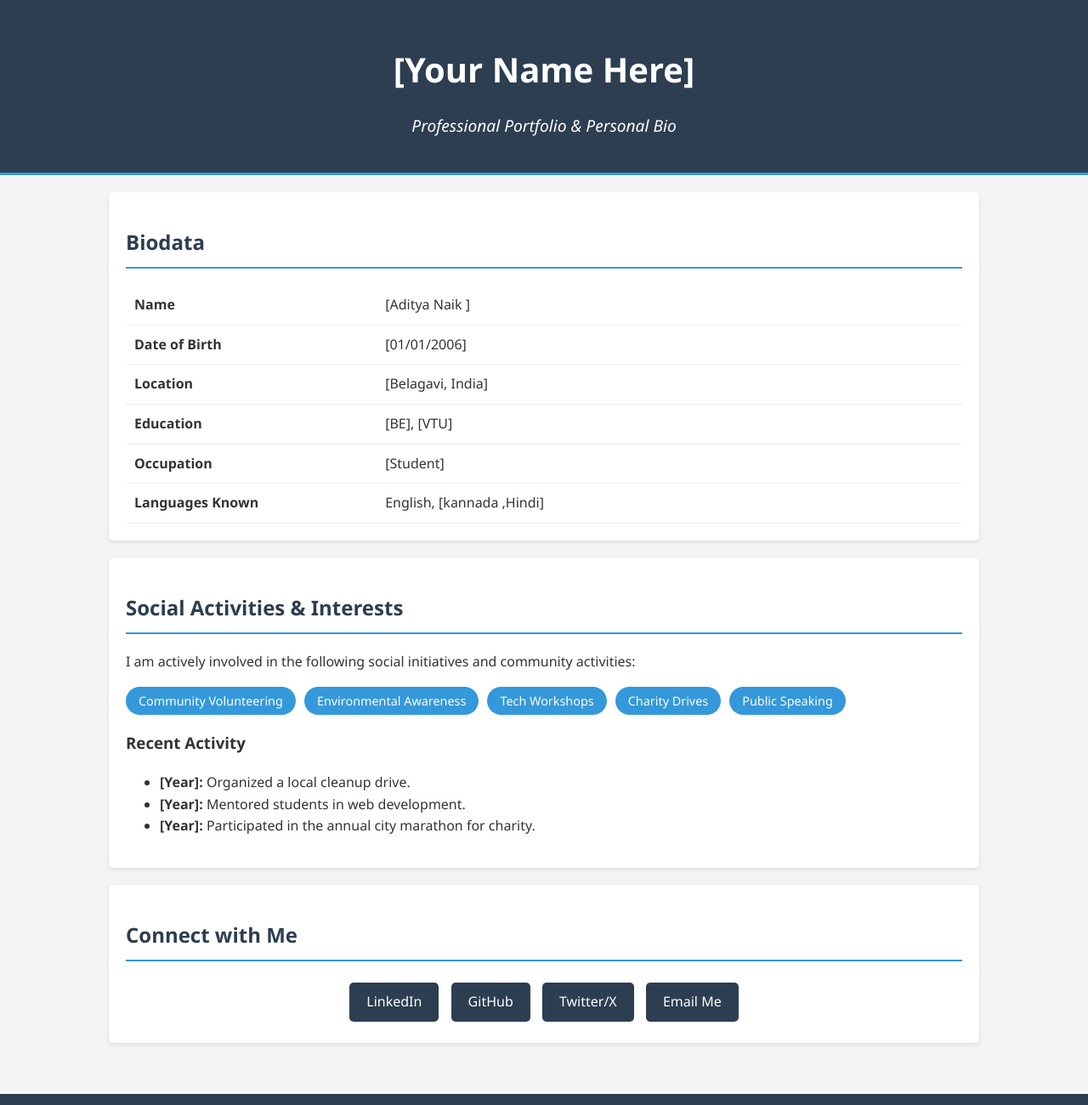
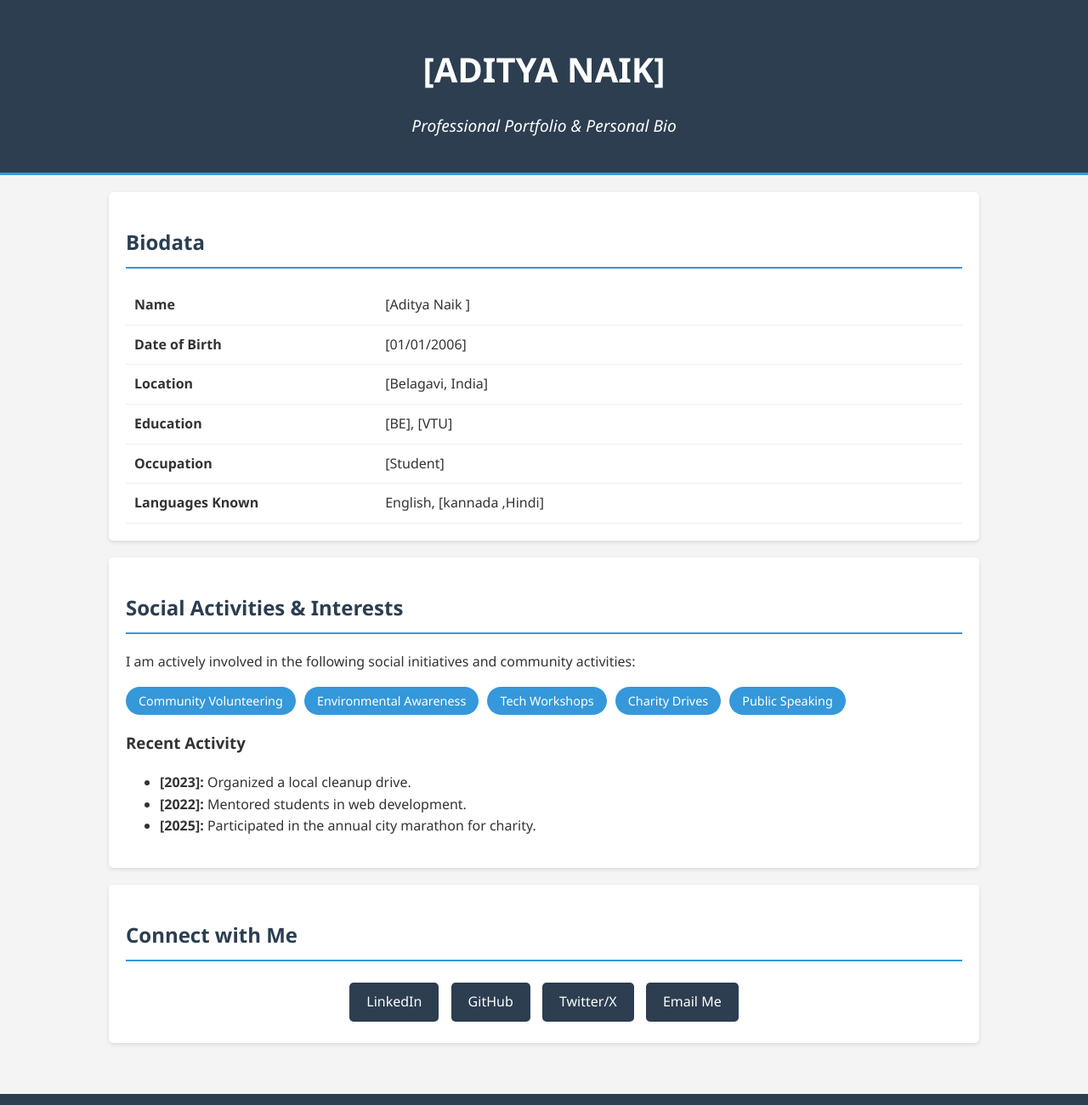
Before and after one commit to Aditya-naik17/adityanaik.github.io, a plain HTML site: page index.html in a window 1280 px wide. Shown: the top 1300 px of the page at 85% size. Drawn offline with Linux system fonts and the light colour scheme.

Commit message:
Update index.html

```diff
--- a/index.html
+++ b/index.html
@@ -146,7 +146,7 @@
 
     <header>
         <div class="container">
-            <h1>[Your Name Here]</h1>
+            <h1>[ADITYA NAIK]</h1>
             <p>Professional Portfolio & Personal Bio</p>
         </div>
     </header>
@@ -196,9 +196,9 @@
 
             <h3>Recent Activity</h3>
             <ul>
-                <li><strong>[Year]:</strong> Organized a local cleanup drive.</li>
-                <li><strong>[Year]:</strong> Mentored students in web development.</li>
-                <li><strong>[Year]:</strong> Participated in the annual city marathon for charity.</li>
+                <li><strong>[2023]:</strong> Organized a local cleanup drive.</li>
+                <li><strong>[2022]:</strong> Mentored students in web development.</li>
+                <li><strong>[2025]:</strong> Participated in the annual city marathon for charity.</li>
             </ul>
         </section>
 
```
